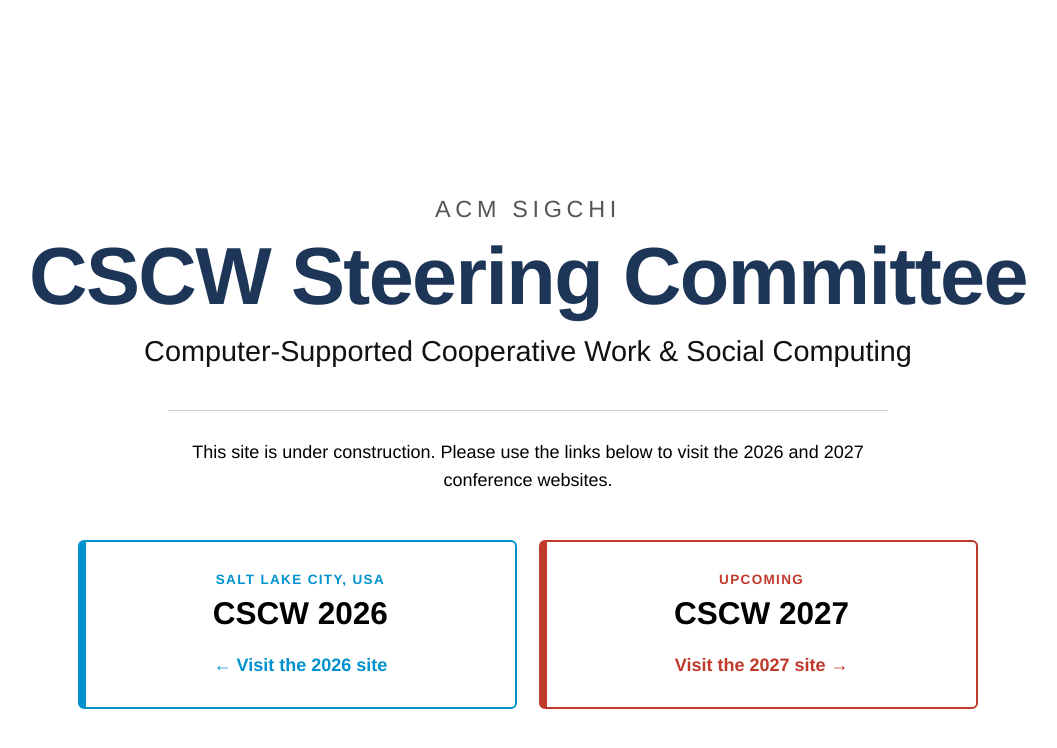
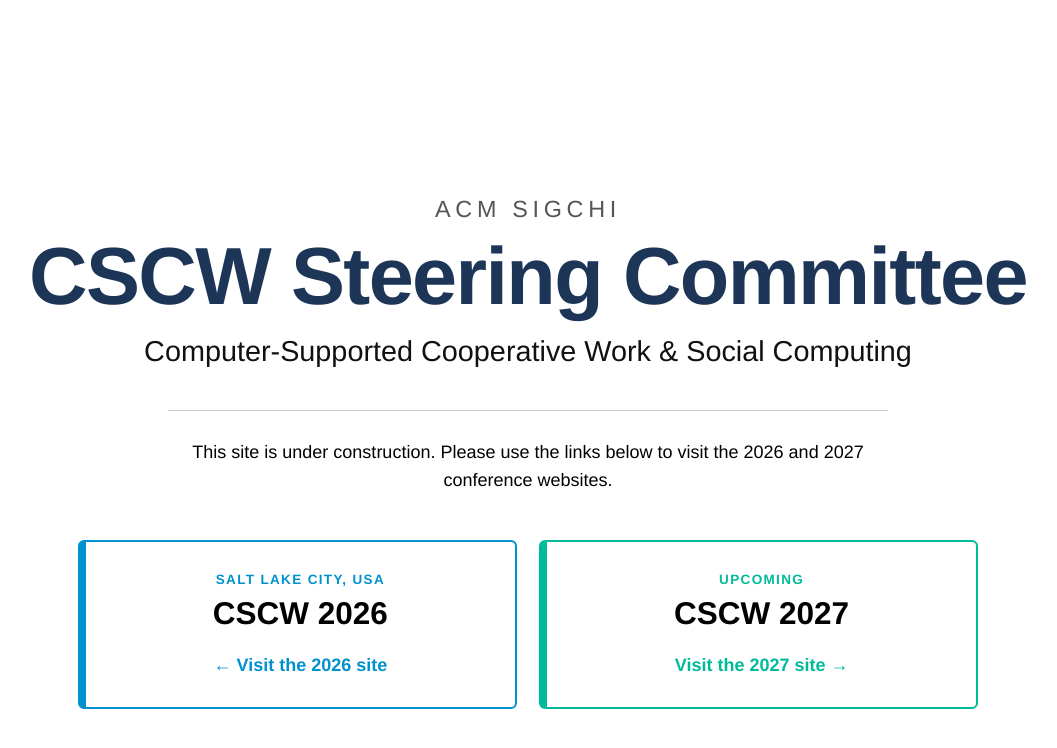
Before and after one commit to anthonypinter/cscw-vanilla, a Jekyll site: the page temp-index.html, which Jekyll copies as it is, in a window 1280 px wide. Shown: the top 748 px of the page, without its empty margins (112-1169 px from the left). Built offline with Jekyll 4.4.1, drawn with Linux system fonts in a browser that asks for light colours.

Commit message:
updating with 2027 color

```diff
--- a/temp-index.html
+++ b/temp-index.html
@@ -14,7 +14,8 @@
       --rule:      #cccccc;
       --accent:    #1d3557;
       --accent-2026: #0092CE;
-      --accent-2027: #c0392b;
+      --accent-2027: #00bb99;
+      --accent-2027-hover: #008570;
       --font:      "Helvetica Neue", Helvetica, Arial, sans-serif;
     }
 
@@ -162,6 +163,12 @@
       color: #ffffff;
     }
 
+    /* 2027 accent is light, so darken the hover fill for white-text contrast */
+    .card--2027:hover,
+    .card--2027:focus-visible {
+      --c: var(--accent-2027-hover);
+    }
+
     .card:hover .card__cta::after,
     .card:focus-visible .card__cta::after {
       transform: translateX(4px);
```
